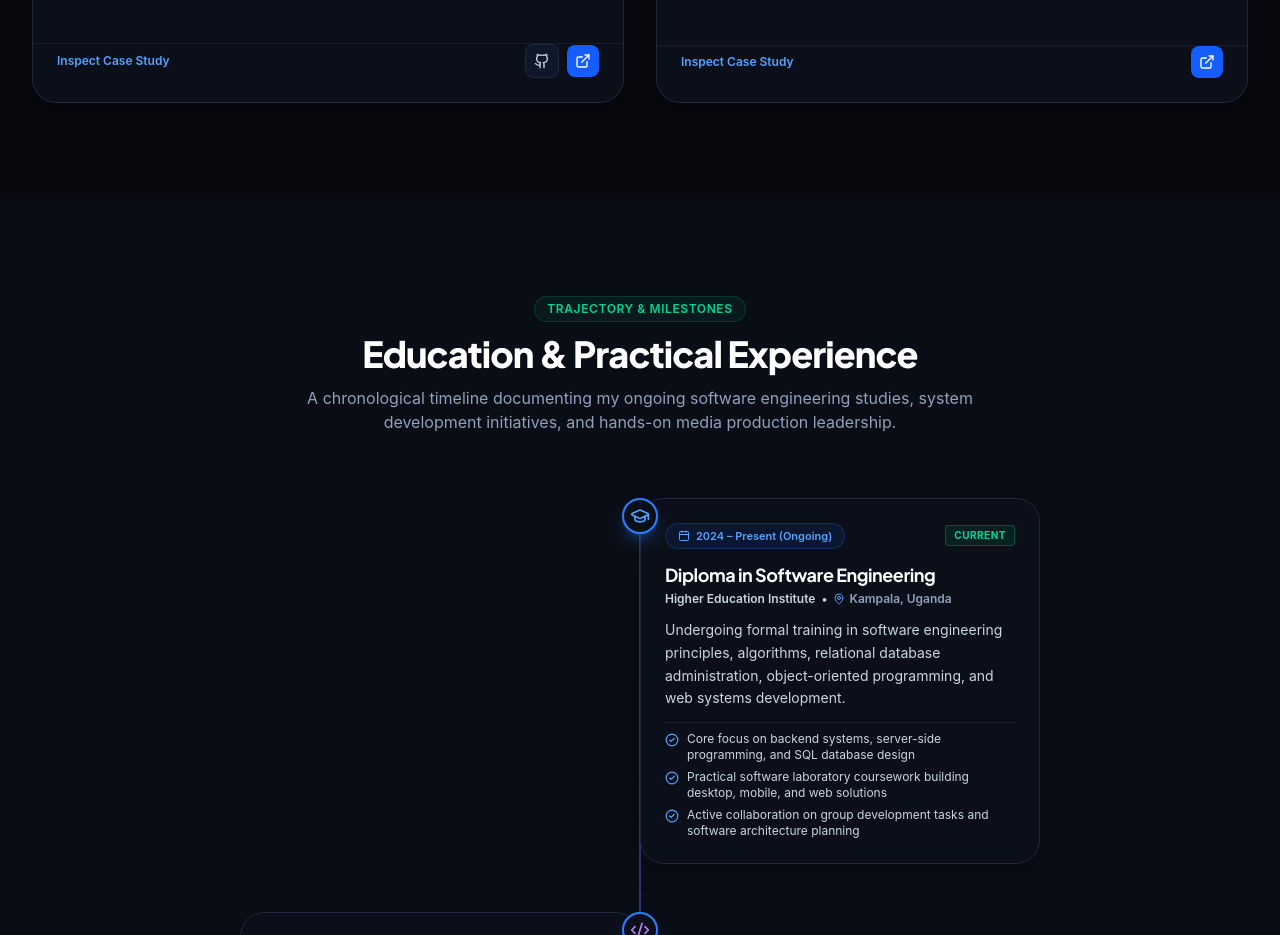
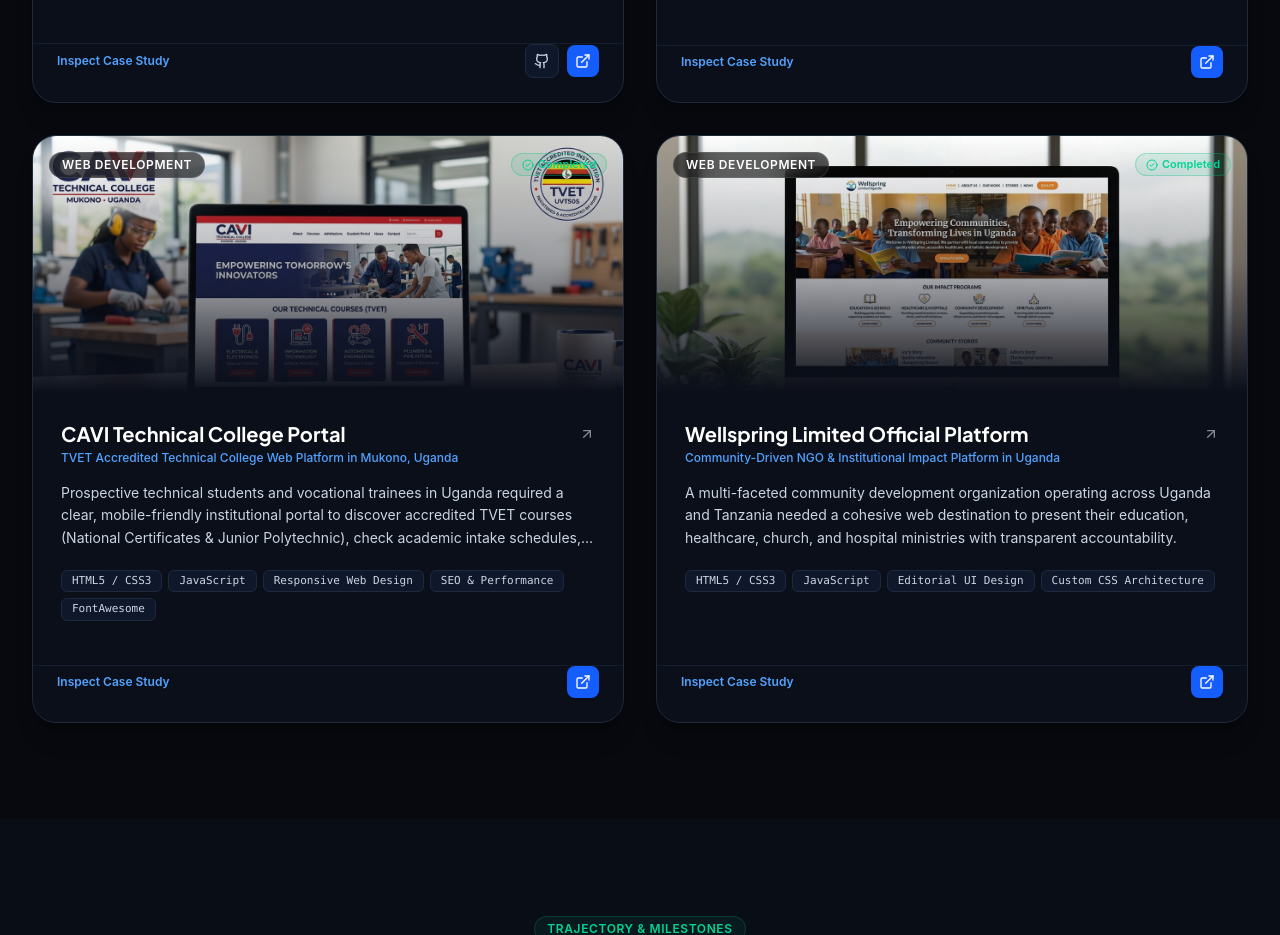
Before and after one commit to Blessingkeys1/blessing-tech-, a React (Vite) app: page / in a window 1280 px wide. Shown: the part 5060-5995 px from the top of the page. Built offline with nearby package versions, Linux system fonts and the light colour scheme.

Commit message:
feat: add CAVI Technical College and Wellspring Limited live projects

```diff
--- a/public/mwanje-blessing-cv.html
+++ b/public/mwanje-blessing-cv.html
@@ -194,6 +194,29 @@
 
   <div class="item">
     <div class="item-header">
+      <span class="item-title">CAVI Technical College Web Portal (<a href="https://www.cavi.edu.ug/" target="_blank" style="color: #2563eb;">cavi.edu.ug</a>)</span>
+      <span class="item-date">Completed (2025 – 2026)</span>
+    </div>
+    <div class="item-desc">Official institutional web platform for TVET accredited vocational college in Mukono, Uganda (Reg: UVT505).</div>
+    <ul>
+      <li>Engineered responsive course catalogs for National Certificate and Polytechnic programs.</li>
+      <li>Built academic intake announcements and direct admissions hotline dispatchers.</li>
+    </ul>
+  </div>
+
+  <div class="item">
+    <div class="item-header">
+      <span class="item-title">Wellspring Limited Official Platform (<a href="http://wellspring.or.ug/" target="_blank" style="color: #2563eb;">wellspring.or.ug</a>)</span>
+      <span class="item-date">Completed (2025 – 2026)</span>
+    </div>
+    <div class="item-desc">Impact platform for community development initiatives in education, healthcare, and church ministries in Uganda and Tanzania.</div>
+    <ul>
+      <li>Engineered multi-level navigation for regional projects, community stories, and accountability reporting.</li>
+    </ul>
+  </div>
+
+  <div class="item">
+    <div class="item-header">
       <span class="item-title">Blessing Technologies Digital Brand Platform</span>
       <span class="item-date">Completed (2026)</span>
     </div>
--- a/src/data/portfolioData.ts
+++ b/src/data/portfolioData.ts
@@ -287,6 +287,52 @@
     githubUrl: null,
     demoUrl: '#creative-media',
   },
+  {
+    id: 'cavi-technical-college',
+    title: 'CAVI Technical College Portal',
+    tagline: 'TVET Accredited Technical College Web Platform in Mukono, Uganda',
+    category: 'Web Development',
+    status: 'Completed',
+    isFeatured: true,
+    problem:
+      'Prospective technical students and vocational trainees in Uganda required a clear, mobile-friendly institutional portal to discover accredited TVET courses (National Certificates & Junior Polytechnic), check academic intake schedules, and initiate admissions.',
+    solution:
+      'Engineered a responsive collegiate web portal for CAVI (UVT505 MoES accredited). Features detailed course breakdowns for Plumbing, Electrical, Fashion, Catering, IT, and Automotive trades, direct hotline links, and academic calendar notices.',
+    features: [
+      'Responsive collegiate layout with mobile-first navigation and top utility notices',
+      'UVT505 MoES TVET accreditation showcase and course certification catalogs',
+      'Academic intake announcements and direct admissions hotline dispatchers',
+      'Campus location directions (Joggo, Mukono) and department inquiry channels',
+      'Optimized loading performance and accessible semantic markup',
+    ],
+    technologies: ['HTML5 / CSS3', 'JavaScript', 'Responsive Web Design', 'SEO & Performance', 'FontAwesome'],
+    image: '/images/cavi-edu.jpg',
+    demoUrl: 'https://www.cavi.edu.ug/',
+    githubUrl: null,
+  },
+  {
+    id: 'wellspring-limited-uganda',
+    title: 'Wellspring Limited Official Platform',
+    tagline: 'Community-Driven NGO & Institutional Impact Platform in Uganda',
+    category: 'Web Development',
+    status: 'Completed',
+    isFeatured: true,
+    problem:
+      'A multi-faceted community development organization operating across Uganda and Tanzania needed a cohesive web destination to present their education, healthcare, church, and hospital ministries with transparent accountability.',
+    solution:
+      'Developed an editorial web platform featuring multi-tiered program navigation, reading progress tracking, community impact stories, regional location overviews (Tororo & Tanzania), and donation pathways.',
+    features: [
+      'Dynamic program showcases covering church ministries, primary schools, and healthcare',
+      'Interactive mega-menu navigation categorized by Identity, Locations, and Accountability',
+      'Community transformation story archive with dynamic reading progress indicators',
+      'Annual reporting portal and digital donor engagement pathways',
+      'Cross-regional presence coordination for Uganda and Tanzania initiatives',
+    ],
+    technologies: ['HTML5 / CSS3', 'JavaScript', 'Editorial UI Design', 'Custom CSS Architecture'],
+    image: '/images/wellspring-org.jpg',
+    demoUrl: 'http://wellspring.or.ug/',
+    githubUrl: null,
+  },
 ];
 
 /**
```
Also changed, not shown: public/images/cavi-edu.jpg (added), public/images/wellspring-org.jpg (added).
